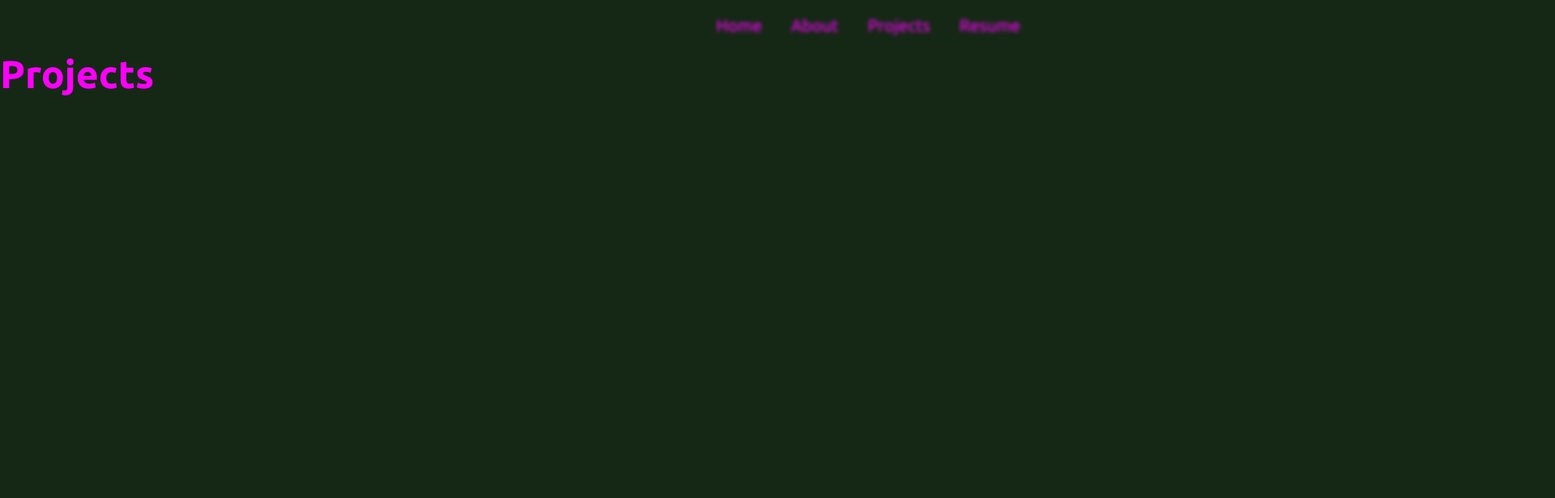
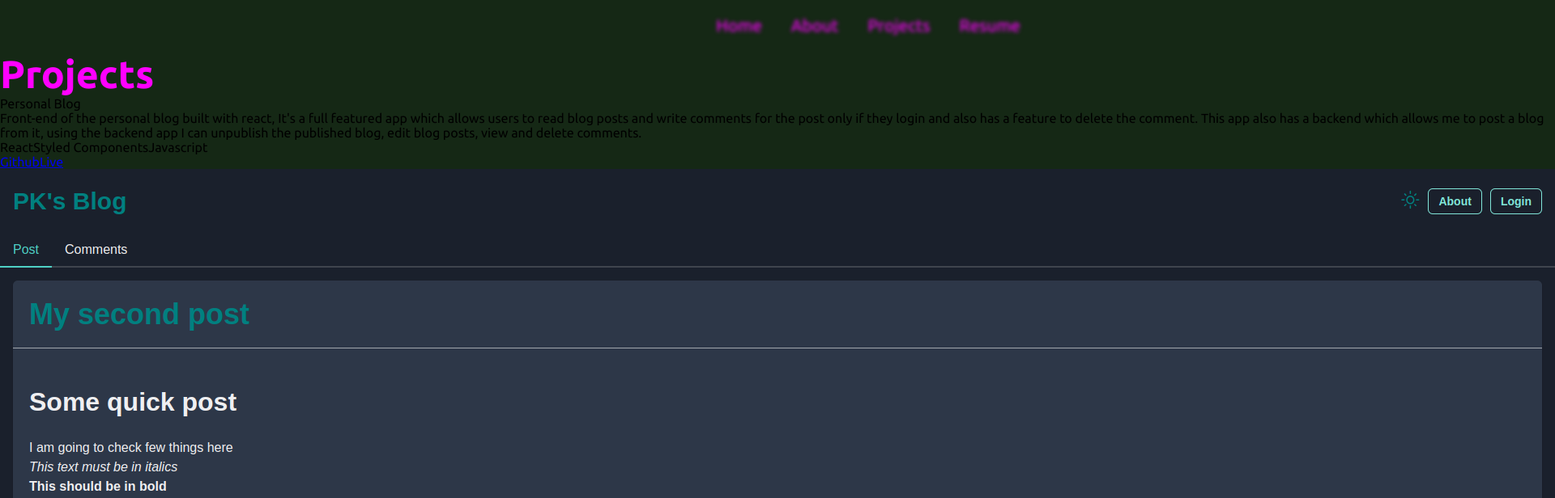
Before and after one commit to karthicbz/portfolio, a React (Create React App) app: page /projects in a window 1280 px wide. Shown: the top 616 px of the page at 81% size, 1920 px wide, since content can reach past the window. Built offline with nearby package versions, Linux system fonts and the light colour scheme.

Commit message:
added project details and images in project page

```diff
--- a/src/components/Projects.jsx
+++ b/src/components/Projects.jsx
@@ -1,6 +1,7 @@
 import React from "react";
 import PageTransitionDiv from "./PageTransition";
 import styled from "styled-components";
+import { projects } from "./projectJson";
 
 const Div = styled(PageTransitionDiv)`
   grid-column: 1/2;
@@ -19,24 +20,22 @@
     <Div>
       <p className="projects-head">Projects</p>
       <div>
-        <div>
-          <div className="projectDetails">
-            <p></p>
-          </div>
-          <div className="projectImg"></div>
-        </div>
-        <div>
-          <div className="projectDetails"></div>
-          <div className="projectImg"></div>
-        </div>
-        <div>
-          <div className="projectDetails"></div>
-          <div className="projectImg"></div>
-        </div>
-        <div>
-          <div className="projectDetails"></div>
-          <div className="projectImg"></div>
-        </div>
+        {projects.map((project) => {
+          return (
+            <div key={project.projectTitle}>
+              <div className="projectDetails">
+                <p>{project.projectTitle}</p>
+                <p>{project.projectDescription}</p>
+                <p>{project.buildWith.join("")}</p>
+                <a href={project.githubLink}>Github</a>
+                <a href={project.liveLink}>Live</a>
+              </div>
+              <div>
+                <img src={project.screenshot} alt="screenshot of project" />
+              </div>
+            </div>
+          );
+        })}
       </div>
     </Div>
   );
--- a/src/index.js
+++ b/src/index.js
@@ -1,6 +1,6 @@
 import React from "react";
 import ReactDOM from "react-dom/client";
-import App from "./App";
+// import App from "./App";
 import reportWebVitals from "./reportWebVitals";
 import Router from "./components/Router";
 
```
